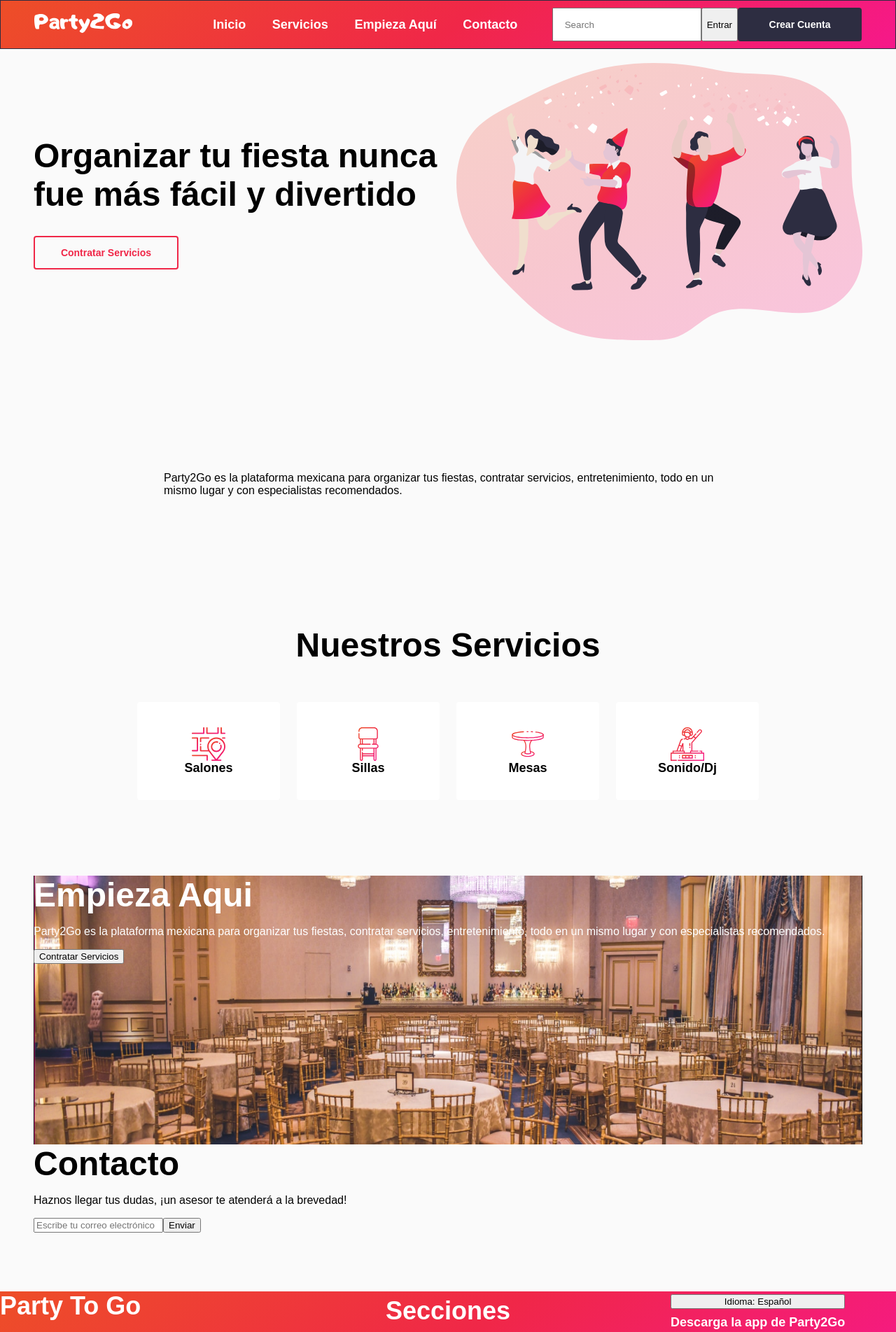
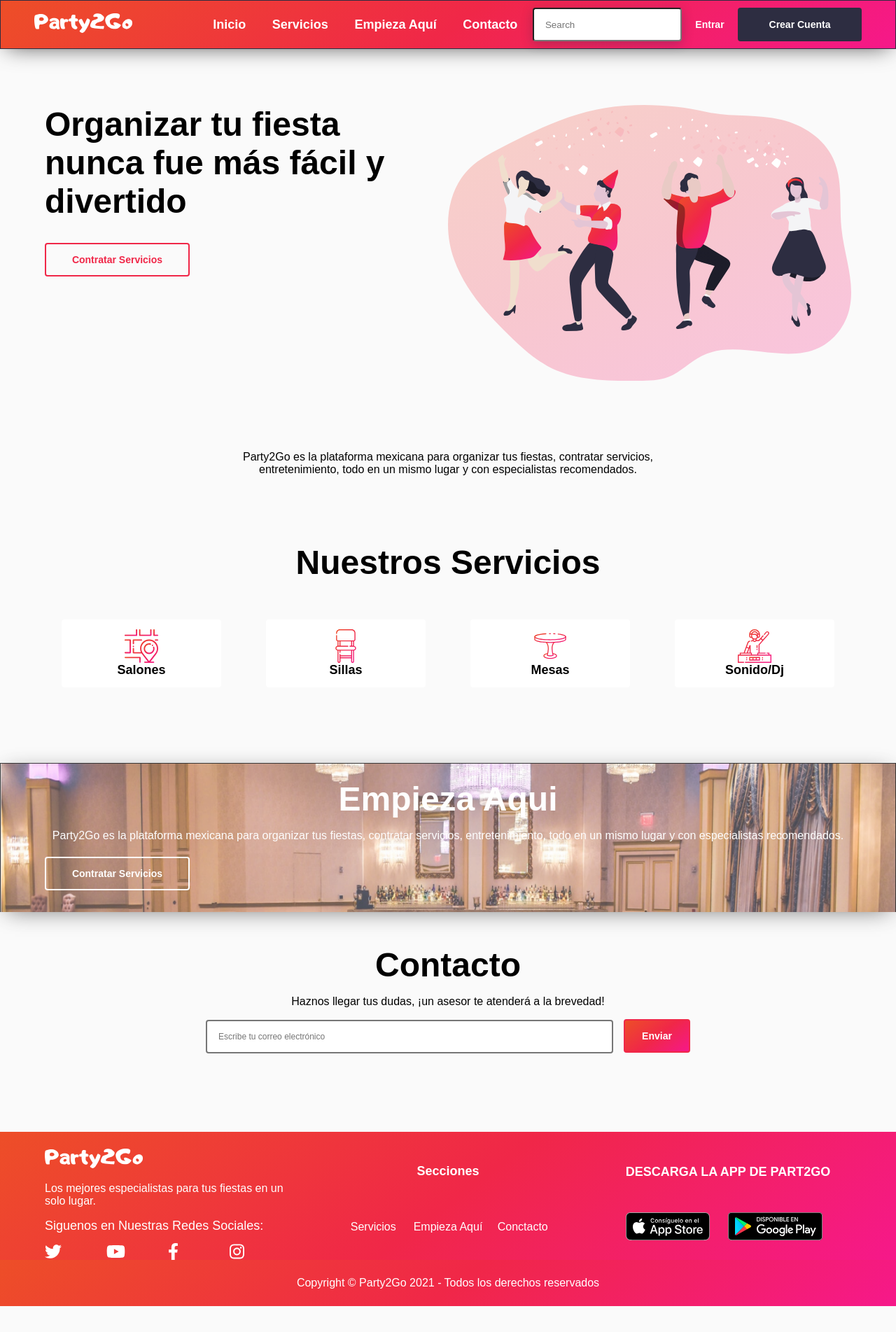
Before and after one commit to jorchsg/forntend-party2go, a React (Create React App) app: page / in a window 1280 px wide. Shown: the top 1903 px of the page at 70% size. After the commit the page ends 1866 px from the top, so only its background shows below. Built offline with nearby package versions, Linux system fonts and the light colour scheme.

Commit message:
add styles to landing

```diff
--- a/src/components/Footer/Footer.jsx
+++ b/src/components/Footer/Footer.jsx
@@ -8,6 +8,7 @@
 import Instagram from '../../assets/icon-instagram-white.svg'
 import AppStore from '../../assets/icon-app-store.svg'
 import GooglePlay from '../../assets/icon-google-play-white.svg'
+import LogoParty2Go from '../../assets/logo-party2go-white.svg'
 
 
 const Footer = () => {
@@ -15,17 +16,17 @@
         <>
             <div className="footer-party">
 
-                <div className="footer-container">
+                <div className="footer-container container">
 
                     <div className="social-networks">
 
                         <div className="social-title">
-                            <h2>Party To Go</h2>
+                            <img src={LogoParty2Go} alt="logo" />
                             <p>Los mejores especialistas para tus fiestas en un solo lugar.</p>
                         </div>
 
                         <div className="social">
-                            <h5>Siguenos en Nuestras Redes Sociales</h5>
+                            <h5>Siguenos en Nuestras Redes Sociales: </h5>
                             <div className="icons-social-networks">
                                 <img className="item-1" src={Twitter} alt="icon twitter" />
                                 <img className="item-2" src={Youtube} alt="icon-youtube" />
@@ -36,8 +37,8 @@
                     </div>
 
                     <div className="footer-sections">
-                        <h2>Secciones</h2>
-                        <ul>
+                        <h4>Secciones</h4>
+                        <ul className="service-list">
                             <li>Servicios</li>
                             <li>Empieza Aquí</li>
                             <li>Conctacto</li>
@@ -45,12 +46,15 @@
                     </div>
 
                     <div className="footer-apps">
-                        <button className="btn-language">
-                            Idioma: Español
-                        </button>
-                        <h4>Descarga la app de Party2Go</h4>
-                        <img src={AppStore} alt="app sotre" />
-                        <img src={GooglePlay} alt="Google play" />
+                        <h4>DESCARGA LA APP DE PART2GO</h4>
+                        <div class="apps">
+                            <div className="appStore">
+                                <img src={AppStore} alt="app sotre" />
+                            </div>
+                            <div className="google-play">
+                                <img src={GooglePlay} alt="Google play" />
+                            </div>
+                        </div>
                     </div>
                 </div>
 
--- a/src/components/Footer/footer.scss
+++ b/src/components/Footer/footer.scss
@@ -1,12 +1,24 @@
 @import '../../styles/variables.scss';
 
+.container{
+    // Don't allow to use all Screen
+    max-width: 1400px;
+    // Create an auto margin
+    width: 90%;
+    // Center Content
+    margin: 0 auto;
+}
+
+
 .footer-party{
+    padding-top: 24px;
     background: $primary;
     margin-top: 64px;
     color: $white;
 
     ul{
         list-style: none;
+        padding: 0;
     }
 
     .footer-container{
@@ -50,7 +62,43 @@
         }
     }
 
+    .footer-sections{
+
+        h4{
+            text-align: center;
+        }
+
+        .service-list{
+            display: grid;
+            grid-template-columns: repeat(3, 1fr);
+            grid-gap: 8px;
+            justify-items: center;
+
+            li{
+                &:hover{
+                    cursor: pointer;
+                    color:yellow;
+                }
+            }
+        }
+
+
+    }
+
+
+
+    .icons-social-networks{
+        margin-top: 14px;
+    }
+
+    .apps{
+        display: grid;
+        grid-template-columns: repeat(2, 1fr);
+    }
+
 }
+
+
 
 .rights{
     background: $primary;
@@ -58,6 +106,6 @@
         margin: 0;
         color: $white;
         text-align: center;
-        padding: 8px;
+        padding: 24px;
     }
 }
--- a/src/components/Navbar/navbar.scss
+++ b/src/components/Navbar/navbar.scss
@@ -7,6 +7,9 @@
     grid-template-columns: repeat(3, 20% 40% 40%);
     align-items: center;
     border: $marine-blue-900 solid 1px;
+    -webkit-box-shadow: 0px 6px 32px -10px rgba(0,0,0,0.75);
+    -moz-box-shadow: 0px 6px 32px -10px rgba(0,0,0,0.75);
+    box-shadow: 0px 6px 32px -10px rgba(0,0,0,0.75);
 
     a{
         text-decoration: none;
@@ -31,6 +34,9 @@
 
         input{
             padding: 12px 16px;
+            background: #FFFFFF;
+            box-shadow: 0px 4px 16px rgba(45, 45, 65, 0.3);
+            border-radius: 4px;
         }
 
         .btn-main{
@@ -42,10 +48,17 @@
             font-size: $p-button;
             border: none;
             font-weight: $bold;
+            cursor: pointer;
         }
 
-        button .secondary{
-
+        .btn-secondary{
+            background: none;
+            color: $white;
+            width: 80px;
+            font-size: $p-button;
+            border: none;
+            font-weight: $bold;
+            cursor: pointer;
         }
     }
 }
--- a/src/modules/DefaultLayout/index.jsx
+++ b/src/modules/DefaultLayout/index.jsx
@@ -3,15 +3,15 @@
 import Footer from '../../components/Footer/Footer';
 import './style.scss';
 
-const DefaultLayout = (props)=>{
+const DefaultLayout = (props) => {
     return (
         <div className="default-layout">
-            <Navbar/>
-                <div className='content'>
-                    {props.children}
-                </div>
-            <Footer/>
+            {/* <Navbar/> */}
+            <div className='content'>
+                {props.children}
+            </div>
+            {/* <Footer/> */}
         </div>
     )
 }
-export default  DefaultLayout;
+export default DefaultLayout;
--- a/src/modules/DefaultLayout/style.scss
+++ b/src/modules/DefaultLayout/style.scss
@@ -1,12 +1,5 @@
 @import '../../styles/variables.scss';
-.default-layout{
-    margin: 0;
-    padding: 0;
-}
-.content{
-    padding:$p-content;
-    // display: grid;
-    // grid-template-columns: repeat(12,calc(((100% - (24px * 11)) / 12) ));
-    // grid-template-rows: auto;
-    // grid-column-gap: 24px;
-}
+// .default-layout{
+//     // margin: 0;
+//     // padding: 0;
+// }
--- a/src/modules/home/Home.jsx
+++ b/src/modules/home/Home.jsx
@@ -18,51 +18,52 @@
 
     return (
         <>
-            {/* <Navbar /> */}
-
-            <div className="container">
+            <Navbar />
 
             <div className="hero">
+                <div className="container">
+                    <div className="content">
                         <div className="hero-title">
                             <div className="title">
                                 <h1>Organizar tu fiesta nunca fue más fácil y divertido </h1>
                             </div>
                             <div className="btn-container">
-                            <button>Contratar Servicios</button>
+                                <button >Contratar Servicios</button>
                             </div>
                         </div>
                         <div className="hero-img">
                             <img src={heroImage} alt="Hero Party" />
                         </div>
                     </div>
+                </div>
+            </div>
 
             <main>
-                    <section className="about">
-                        <p>
+                <section className="about container">
+                    <p classsName="description">
                         Party2Go es la plataforma mexicana para organizar tus fiestas, contratar servicios, entretenimiento, todo en un mismo lugar y con especialistas recomendados.
                     </p>
                 </section >
 
-                    <section className="services">
-                        <div className="services-title">
-                            <h1>Nuestros Servicios</h1>
-                        </div>
+                <section className="module container">
 
-                        <div className="services-items">
+                    <h1 className="title">Nuestros Servicios</h1>
 
-                            <div className="service-card">
-                                <img src={iconSalon} alt="Salon" />
+                    <div className="container-cards">
+
+                        <div className="card">
+                            <img class="img" src={iconSalon} alt="Salon" />
                             <h4>Salones</h4>
                         </div>
-                            <div className="service-card">
+                        <div className="card">
                             <img src={iconSilla} alt="Sillas" />
                             <h4>Sillas</h4>
                         </div>
-                            <div className="service-card">
+                        <div className="card">
                             <img src={iconMesa} alt="Mesas" />
                             <h4>Mesas</h4>
                         </div>
-                            <div className="service-card">
+                        <div className="card">
                             <img src={iconSonido} alt="Sonido" />
                             <h4>Sonido/Dj</h4>
                         </div>
@@ -70,7 +71,7 @@
                 </section>
 
                 <section className="info-hero">
-                        <div className="content-hero">
+                    <div className="content-hero container">
 
                         <div className="hero-title">
                             <h1>Empieza Aqui</h1>
@@ -85,7 +86,7 @@
 
                 </section>
 
-                    <section className="contact-container">
+                <section className="contact container">
 
                     <div className="contact-titles">
                         <h1>Contacto</h1>
@@ -106,10 +107,7 @@
 
             </main>
 
-
-            </div>
-
-            {/* <Footer /> */}
+            <Footer />
         </>
     )
 }
--- a/src/modules/home/home.scss
+++ b/src/modules/home/home.scss
@@ -1,22 +1,44 @@
 // Importing Variables
 @import '../../styles/variables.scss';
 
+img{
+    max-width: 100%;
+}
+
+// Container For All Page
 .container{
     // Don't allow to use all Screen
-    // max-width: 1400px;
+    max-width: 1400px;
+    // Create an auto margin
+    width: 90%;
     // Center Content
-    // margin: 80px;
+    margin: 0 auto;
 }
 
+// Hero
 .hero{
-    display: grid;
-    grid-template-columns: repeat(2, 1fr);
     grid-gap: 24px;
     align-items: center;
+    margin-top: 48px;
+    margin-bottom: 48px;
+
+    .content{
+
+        display: grid;
 
         .title{
             margin-bottom: 32px;
+
+            h1{
+                font-size: 24px;
             }
+        }
+
+        .btn-container{
+            display: flex;
+            justify-content: center;
+        }
+
 
         button {
             background-color: transparent;
@@ -38,64 +60,174 @@
                 color: $white;
             }
         }
+
+        .hero-img{
+            margin-top: 48px;
         }
 
-.about{
-    margin: 168px 0;
-    display: grid;
-    grid-template-columns: 812px;
-    justify-content: center;
+        @media (min-width: 768PX) {
+
+            margin-top: 80px;
+            margin-bottom: 80px;
+
+            grid-template-columns: repeat(2, 1fr);
+
+            .title{
+                h1{
+                    text-align: left;
+                    font-size: 48px;
+                }
             }
 
-.services{
-    display: grid;
-    grid-template-columns: repeat(1 1fr);
-    grid-template-rows: repeat(2 1fr);
-    justify-content: center;
-    margin-bottom: 108px;
-
-    h1{
-        text-align:center;
+            .btn-container{
+                display: flex;
+                justify-content: start;
             }
 
-    .services-items{
-        margin-top: 54px;
-        display: grid;
-        grid-template-columns: repeat(4, 1fr);
-        grid-gap: 24px;
+            .hero-img{
+                margin-top: 0px;
             }
 
-     .service-card{
-        background-color: $white;
-        width: 204px;
-        height: 112px;
-        border-radius: 4px;
-        padding: 14px 0px;
-
-        display: flex;
-        flex-direction: column;
-        justify-content: center;
-        align-items: center;
-    }
-
-}
-
-.info-hero{
-    min-height: 24rem;
-    background-size: cover;
-    background-color:$pink;
-    color: $white;
-    background-image: url("../../assets/empieza-aqui.png");
-    background-position: center center;
-    background-repeat: no-repeat;
-    background-position: center center;
-
-    .content-hero{
-        display: grid;
-        grid-template-columns: 3;
-
-        .hero-title{
 
         }
     }
 }
+
+
+.about{
+    display: grid;
+    font-size: $p-small;
+    text-align: center;
+    margin-bottom: 48px;
+}
+
+.title{
+    text-align: center;
+    margin-bottom: 54px;
+}
+
+.about{
+    @media (min-width: 768px){
+        width: 50%;
+        font-size: $p-large;
+        margin-bottom: 80px;
+    }
+}
+
+.description{
+    text-align: center;
+}
+
+
+.container-cards{
+    display: grid;
+    grid-template-columns: repeat(auto-fit, minmax(200px, 1fr));
+    grid-gap: 1rem;
+    justify-items: center;
+}
+
+.card{
+    background-color: $white;
+    border-radius: 4px;
+    padding: 14px;
+    width: 200px;
+    display: flex;
+    flex-direction: column;
+    align-items: center;
+}
+
+
+// Info Hero
+
+.info-hero{
+    margin-top: 108px;
+    height: 100%;
+    background-image: url("../../assets/empieza-aqui.png");
+    background-size: cover;
+    background-repeat: no-repeat;
+    opacity: 0.8;
+    -webkit-box-shadow: 0px 6px 32px -10px rgba(0,0,0,0.75);
+    -moz-box-shadow: 0px 6px 32px -10px rgba(0,0,0,0.75);
+    box-shadow: 0px 6px 32px -10px rgba(0,0,0,0.75);
+    transition: all .3s ease;
+
+
+    .content-hero{
+        color: $white;
+        display: grid;
+        grid-template-rows: repeat(3, 1fr);
+        padding: 24px;
+    }
+
+    .hero-title{
+        text-align: center;
+    }
+
+    .hero-text{
+        text-align: center;
+    }
+
+    .button-services{
+        button{
+            background-color: transparent;
+            border-style: solid;
+            border-color: $white;
+            color: $white;
+            text-align: center;
+            padding: 16px;
+            font-weight: $bold;
+            font-size: $p-button;
+            padding: 14px 24px;
+            border-radius: 4px;
+            width: 207px;
+            height: 48px;
+            cursor: pointer;
+
+            &:hover{
+                background: $primary;
+                color: $white;
+            }
+        }
+    }
+}
+
+
+
+
+
+
+.contact{
+    padding: 24px;
+    text-align: center;
+
+    @media (min-width: 768px){
+        padding: 48px;
+    }
+
+    input {
+        padding: 10px 16px;
+        height: 24px;
+        width: 546px;
+        border-radius: 4px;
+        font-size: 12px;
+        line-height: 22px;
+        font-weight: 500;
+        color: $marine-blue-500;
+        border-style: solid;
+        margin-right: 15px;
+    }
+
+    button{
+        padding: 14px 24px;
+        background: linear-gradient(142.75deg, #ED5026 -2.2%, #F02748 50.89%, #F71694 107.64%);
+        color: $white;
+        cursor: pointer;
+        border-radius: 4px;
+        height: 100%;
+        border-style: solid;
+        border-color: $primary-normal;
+        text-align: center;
+        font-weight: $bold;
+        font-size: $p-button;
+    }
+}
```
Lines whose indentation alone changed are shown as unchanged.
